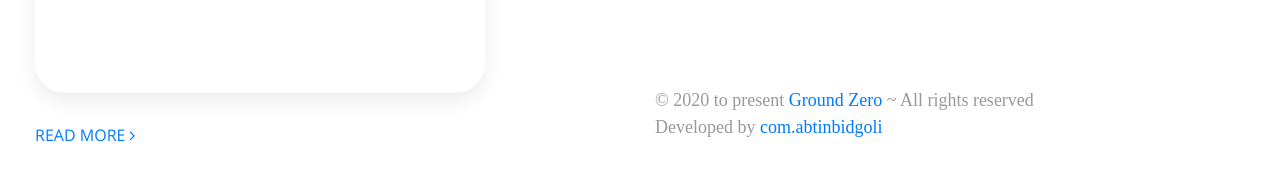
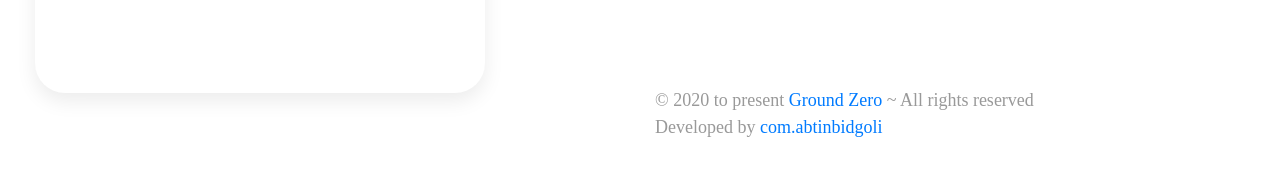
Before and after one commit to AbtinBidgoli/gzero, a plain HTML site: page index.html in a window 1280 px wide. Shown: the part 5526-5703 px from the top of the page. Drawn offline with Linux system fonts and the light colour scheme; a web font is replaced by a local one.

Commit message:
Update index.html

```diff
--- a/index.html
+++ b/index.html
@@ -429,7 +429,6 @@
                 <input type="text" class="form-control" placeholder="Full Name">
                 <input type="email" class="form-control" placeholder="Email Address">
                 <textarea class="form-control" placeholder="Message"></textarea>
-                <a href="#">READ MORE <i class="fa fa-angle-right" aria-hidden="true"></i></a>
             </div>
             <div class="col-lg-6">
                 <div class="row">
```
